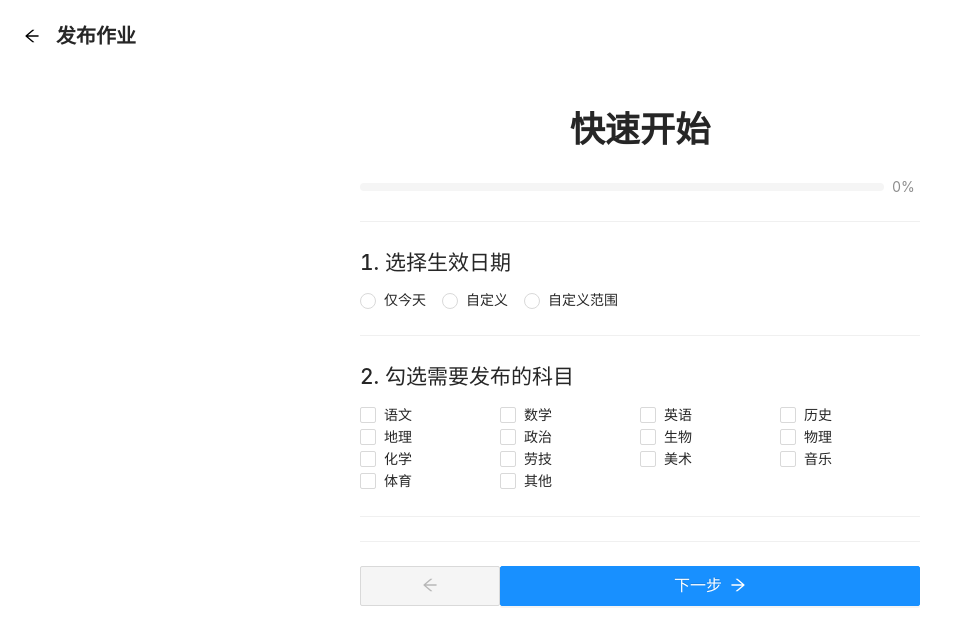
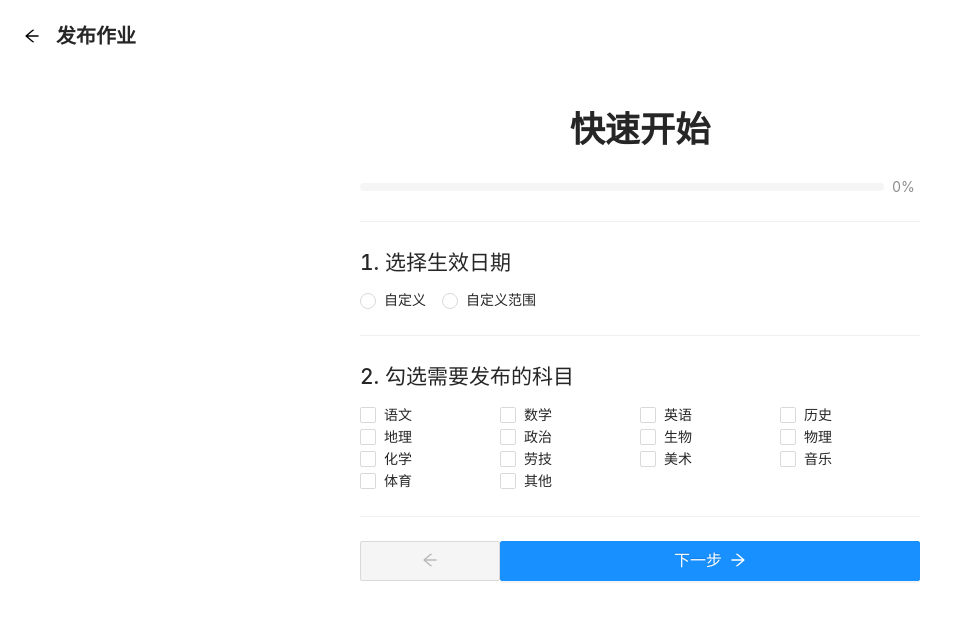
Before and after one commit to YuzeTT/Kero, a Vue app: page /pushWork in a window 1280 px wide. Shown: the top 644 px of the page, without its empty margins (0-958 px from the left). Built offline with nearby package versions, Linux system fonts and the light colour scheme.

Commit message:
新增统计;添加日期选择

```diff
--- a/src/App.vue
+++ b/src/App.vue
@@ -10,6 +10,11 @@
 html, body {
   height: 100%;
   margin: 0;
+}
+
+.imageShow {
+  width: 100%;
+  height: auto;
 }
 
 /* #app {
--- a/src/components/pushWork/ExportImage.vue
+++ b/src/components/pushWork/ExportImage.vue
@@ -2,7 +2,7 @@
   <div class="image">
     <!-- {{ date }}
     {{ work }} -->
-    <div class="header" style="height:80px">
+    <div class="header" style="height:100px">
       <!-- <span class="title">作业</span> -->
       <!-- <div>日期
         <span style="background-color: black;padding: 0 10px;color:#fff">{{ date }}</span>
@@ -10,8 +10,9 @@
       <a-row style="position: relative;" >
         <a-col :span="12">
           <span class="title">作业</span>
+          <span style="padding-left:15px;font-size:23px;">数量 <span style="background-color: black;color:#fff;padding: 0 5px;">{{ work.totalNum }}</span></span>
           <br>
-          <span style="font-size:15px"><InfoCircleOutlined style="font-size:13px;color:black" /> 可用于热敏打印</span>
+          <span style="font-size:20px"><InfoCircleOutlined style="font-size:18px;color:black" /> 可用于热敏打印</span>
         </a-col>
         <a-col :span="12" style="position: absolute;right: 0;top: 0;">
           <div class="info">
@@ -24,9 +25,9 @@
                 <span>发布者</span>
               </a-col>
               <a-col>
-                <span>21-08-25</span>
+                <span>{{date[0]}}</span>
                 <br>
-                <span>21-08-25</span>
+                <span>{{date[1]}}</span>
                 <br>
                 <span>2517746965</span>
               </a-col>
@@ -64,7 +65,7 @@ import { InfoCircleOutlined } from '@ant-design/icons-vue';
 
 export default {
   props: {
-    date: String,
+    date: Array,
     works: Array
   },
   components: {
@@ -73,8 +74,11 @@ export default {
   setup(props) {
     watch(props,()=>{
       work.total()
+      work.workList = props.works
+      console.log(work.workList)
     })
     const work = reactive({
+      workList: [],
       totalNum: 0,
       total: ()=>{
         props.works.map(item=>{
@@ -123,15 +127,17 @@ td, th{
 }
 
 .title {
-  font-size: 2rem;
+  font-size: 3rem;
   font-weight: 600;
+  line-height: 50px;
 }
 
 .info {
   border: 1px solid black;
-  padding: 0 3px;
+  padding: 0 5px;
   font-weight: 600;
   border-radius: 6px;
+  font-size: 18px;
 }
 
 .tables {
--- a/src/main.js
+++ b/src/main.js
@@ -18,7 +18,8 @@ import {
   DatePicker,
   Select,
   // Textarea,
-  InputNumber
+  InputNumber,
+  Spin
 } from 'ant-design-vue';
 import App from './App.vue'
 import './registerServiceWorker'
@@ -47,5 +48,6 @@ app.use(DatePicker)
 app.use(Select)
 // app.use(Textarea)
 app.use(InputNumber)
+app.use(Spin)
 
 app.mount('#app')
--- a/src/views/PushWork.vue
+++ b/src/views/PushWork.vue
@@ -14,11 +14,11 @@
       <a-progress :percent="quickStart.progress" />
       <div style="margin:5px"></div>
       <div>
+        <div v-show="quickStart.show.step1">
           <a-divider/>
-        <div v-show="quickStart.show.step1">
           <h2>1. 选择生效日期</h2>
           <a-radio-group v-model:value="quickStart.addDate" style="width: 100%">
-            <a-radio value="now">仅今天</a-radio>
+            <!-- <a-radio value="now">仅今天</a-radio> -->
             <a-radio value="custom">自定义</a-radio>
             <a-radio value="range">自定义范围</a-radio>
           </a-radio-group>
@@ -28,8 +28,8 @@
           <a-input-number v-model:value="quickStart.dateObj.s.dd" :min="1" :max="31"  v-show="quickStart.addDate == 'custom'"/>
           <!-- <a-date-picker v-model:value="quickStart.date" v-show="quickStart.addDate == 'custom'" /> -->
           <a-range-picker v-model:value="quickStart.rangeDate" v-show="quickStart.addDate == 'range'" />
+          <a-divider/>
         </div>
-        <a-divider/>
         <div v-show="quickStart.show.step1">
           <h2>2. 勾选需要发布的科目</h2>
           <a-checkbox-group v-model:value="quickStart.subject">
@@ -39,19 +39,21 @@
               </a-col>
             </a-row>
           </a-checkbox-group>
+          <a-divider/>
         </div>
+        <div v-show="quickStart.show.step2">
           <a-divider/>
-        <div v-show="quickStart.show.step2">
           <h2>3. 填写各科作业</h2>
           <a-tabs v-model:activeKey="activeKey">
             <a-tab-pane v-for="(item,index) in quickStart.subject" :key="index" :tab="item">
               <a-textarea v-model:value="quickStart.workArr[index]" placeholder="Basic usage" :rows="4" />
             </a-tab-pane>
           </a-tabs>
+          <a-divider/>
         </div>
 
         <div v-show="quickStart.show.step3">
-          <a-result
+          <!-- <a-result
             status="success"
             title="图片已生成"
             sub-title="数据不会保存，刷新即清除。"
@@ -60,9 +62,8 @@
               <a-button key="console" type="primary">查看图片</a-button>
               <a-button key="buy" @click="quickStart.createImage()">保存</a-button>
             </template>
-          </a-result>
-        </div>
-
+          </a-result> -->
+          <h2 style="font-weight: 600;font-size:1.4rem">快速开始</h2>
           <div>
             <!-- <a-result
               status="success"
@@ -73,10 +74,27 @@
                 <smile-twoTone />
               </template>
             </a-result> -->
-          <ExportImage ref="imageDom" style="width:600px;padding:20px;top: -99999px;position: absolute;" :date="quickStart.date" :works="quickStart.work"></ExportImage>
+            <a-result
+              status="success"
+              title="图片已生成"
+              sub-title="长按下方图片保存。"
+            >
+            </a-result>
+            <ExportImage ref="imageDom" class="exportImage" :date="quickStart.date" :works="quickStart.work"></ExportImage>
+
+            <div class="imageBox">
+              <a-spin style="" v-show="quickStart.show.loadingImage" />
+              <!-- <img :src="quickStart.imageUrl" alt="图片" width="100%" /> -->
+              <img v-show="quickStart.show.image" :src="quickStart.imageUrl" alt="图片" class="imageShow" >
             </div>
 
-        <a-divider />
+
+
+          </div>
+          <a-divider/>
+        </div>
+
+
         <a-row>
           <a-col :span="6">
             <a-button :disabled="quickStart.show.disabledBackButton" block size="large" @click="quickStart.back()" v-show="quickStart.show.nextButton">
@@ -121,7 +139,9 @@ export default {
       let d = new Date()
       quickStart.dateObj.s.yy = d.getFullYear()
       quickStart.dateObj.s.mm = d.getMonth()+1
-      quickStart.dateObj.s.dd = d.getDay()
+      quickStart.dateObj.s.dd = d.getDate()
+
+      // quickStart.setDate('now',quickStart.dateObj.s,quickStart.dateObj.e)
     })
 
     const imageDom = ref(null)
@@ -142,14 +162,16 @@ export default {
         step1: true,
         step2: false,
         step3: false,
+        loadingImage: false,
+        image: false
       },
       addDate: '',
       tagOptions: [{value:'普通'},{value:'重要'},{value:'惩罚性'}],
       dateObj: {
         s:{
-          yy: null,
-          mm: null,
-          dd: null
+          yy: 0,
+          mm: 0,
+          dd: 0
         },
         e:{
           yy: null,
@@ -157,7 +179,7 @@ export default {
           dd: null
         }
       },
-      date: '2108D25',
+      date: ['N/A','N/A'],
       rangeDate: [],
       addWork: {
         subject: '',
@@ -175,25 +197,37 @@ export default {
           // --- 状态更新 ---
           quickStart.show.step1 = false
           quickStart.show.step2 = true
-          quickStart.progress += 30
+          quickStart.progress += 40
 
           quickStart.show.disabledBackButton = false
           quickStart.show.nextButtonText = '提交'
           // --- 逻辑代码 ---
           console.log(quickStart.addDate)
+          quickStart.setDate(quickStart.addDate)
 
         }else if ( quickStart.show.step1 == false && quickStart.show.step2 == true && quickStart.show.step3 == false ) {
           // --- 状态更新 ---
           quickStart.show.step2 = false
           quickStart.show.step3 = true
-          quickStart.progress += 40
+          quickStart.progress += 60
+          quickStart.show.nextButton = false
+          quickStart.show.againPush = true
 
           // --- 逻辑代码 ---
           quickStart.subject.map((item,index) => {
               quickStart.work.push({name:item, text:quickStart.workArr[index].split('\n')})
           })
+          quickStart.show.nextButtonText = '再次生成'
 
-          quickStart.show.nextButtonText = '再次生成'
+          quickStart.show.loadingImage = true
+
+          setTimeout(()=>{
+            quickStart.createImage()
+            setTimeout(()=>{
+              quickStart.show.image = true
+              quickStart.show.loadingImage = false
+            },400)
+          },200)
         }
       }),
 
@@ -202,18 +236,37 @@ export default {
           // 状态更新
           quickStart.show.step1 = true
           quickStart.show.step2 = false
-          quickStart.progress -= 30
+          quickStart.progress -= 40
           quickStart.show.disabledBackButton = true
         }else if ( quickStart.show.step1 == false && quickStart.show.step2 == false && quickStart.show.step3 == true ) {
           // 状态更新
           quickStart.show.nextButton = true
           quickStart.show.step2 = true
           quickStart.show.step3 = false
-          quickStart.progress -= 40
+          quickStart.progress -= 60
           quickStart.show.nextButtonText = '下一步'
         }
 
       }),
+
+      setDate: (type) => {
+        let s = quickStart.dateObj.s
+        let e = quickStart.dateObj.e
+        if (type == 'custom') {
+          s.mm = parseInt(quickStart.dateObj.s.mm) < 10 ? '0' + s.mm : s.mm
+          s.dd = parseInt(quickStart.dateObj.s.dd) < 10 ? '0' + s.dd : s.dd
+          quickStart.date[0] = s.yy + '-' + s.mm + '-' + s.dd
+          quickStart.date[1] = s.yy + '-' + s.mm + '-' + s.dd
+        }
+        if (type == 'range') {
+          s.mm = quickStart.dateObj.s.mm < 10 ? '0' + s.mm : s.mm
+          s.dd = quickStart.dateObj.s.dd < 10 ? '0' + s.dd : s.dd
+          e.mm = quickStart.dateObj.e.mm < 10 ? '0' + e.mm : e.mm
+          e.dd = quickStart.dateObj.e.dd < 10 ? '0' + e.dd : e.dd
+          quickStart.date[0] = s.yy + '-' + s.mm + '-' + s.dd
+          quickStart.date[1] = e.yy + '-' + e.mm + '-' + e.dd
+        }
+      },
 
       againPush: (()=>{
         location.reload();
@@ -225,16 +278,6 @@ export default {
         html2canvas(imageDom.value.$el, {dpi:300,scale:4}).then(canvas => {
           let dataURL = canvas.toDataURL("image/png");
           quickStart.imageUrl = dataURL
-          if (quickStart.imageUrl !== "") {
-            Modal.success({
-              width: 1000,
-              title: '导出成功',
-              content: h('div', {}, [
-                h('p', '长按图片保存'),
-                h('img', {src:quickStart.imageUrl, style: {'widht': '100%'}}),
-              ]),
-            });
-          }
         });
       }
     })
@@ -260,4 +303,20 @@ export default {
   margin: 0 auto;
   padding: 0 20px;
 }
+
+.exportImage {
+  width:600px;
+  padding: 20px;
+  /* text-align: center; */
+  /* top: -99999px;
+  position: absolute; */
+}
+
+.imageBox {
+  border-radius: 10px;
+  background: rgba(0, 0, 0, 0.05);
+  width:100%;
+  padding: 30px;
+  text-align: center;
+}
 </style>
```
Lines whose indentation alone changed are shown as unchanged.
